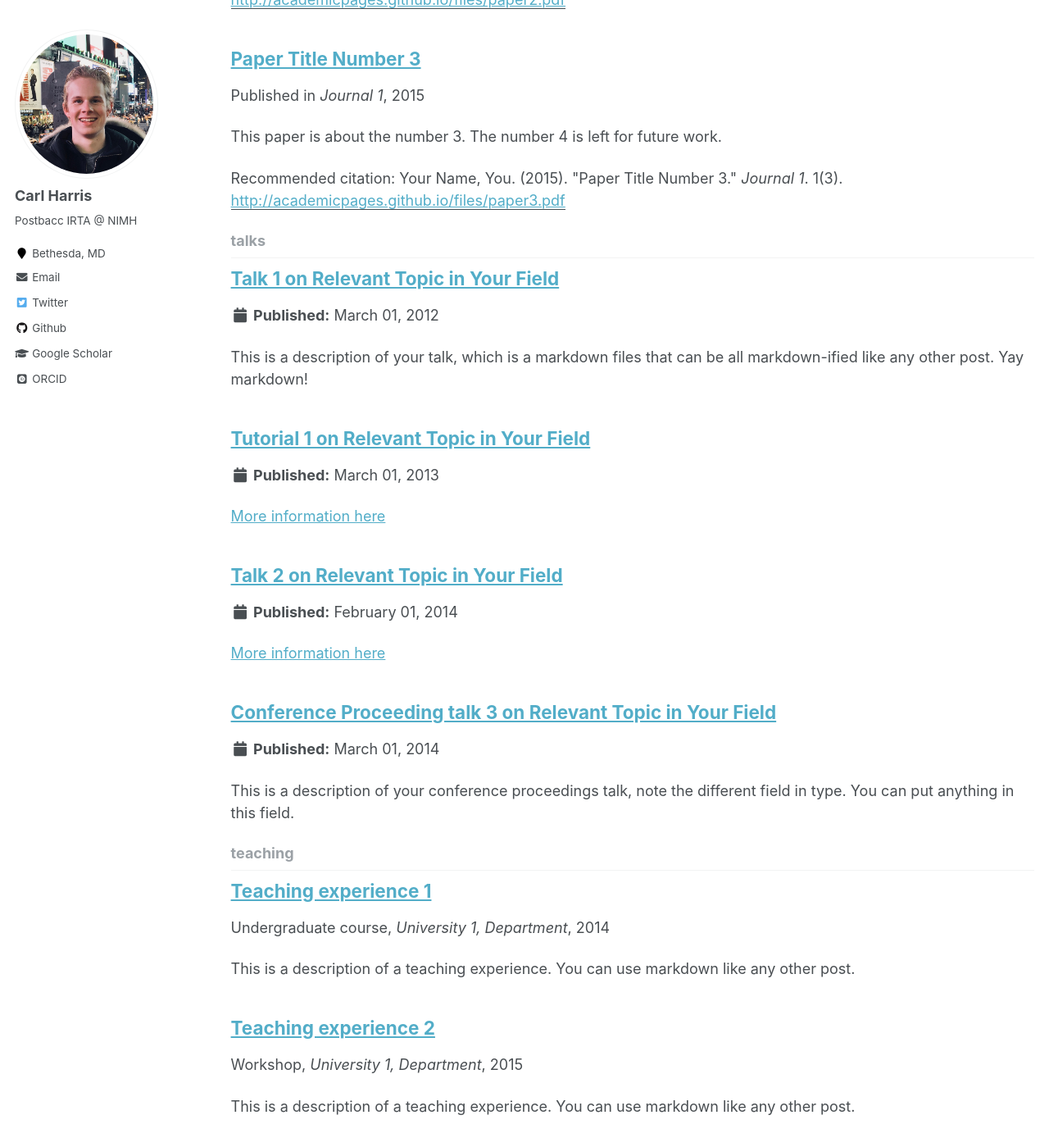
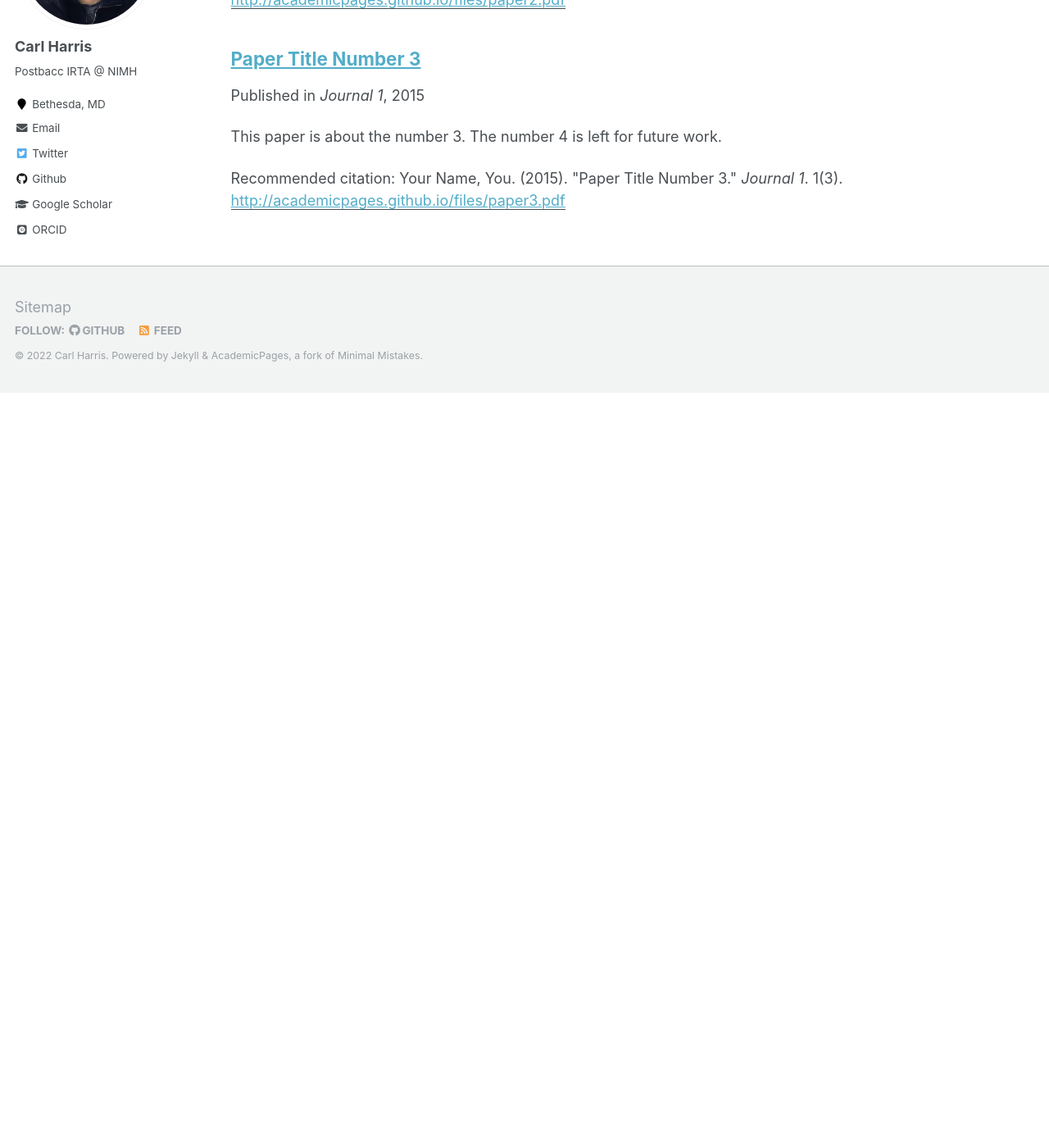
Before and after one commit to carlwharris/carlwharris.github.io, a Jekyll site: the page built from _pages/collection-archive.html, in a window 1280 px wide and 1400 px high, scrolled down 1604 px. Shown: the whole window at 82% size. Built offline with Jekyll 4.4.1, drawn with Linux system fonts in a browser that asks for light colours; some web fonts are replaced; after the commit the page ends 2083 px from its top, so only the background shows below that; part of the change alters nothing that is shown.

Commit message:
remove teaching and talks pages

```diff
--- a/_config.yml
+++ b/_config.yml
@@ -81,7 +81,7 @@ analytics:
 # Site Author
 author:
   name             : "Carl Harris"
-  avatar           : "profile.jpg"
+  avatar           : "profile.JPG"
   bio              : "Postbacc IRTA @ NIMH"
   location         : "Bethesda, MD"
   employer         :
@@ -176,7 +176,7 @@ kramdown:
 # Collections
 collections:
   teaching:
-    output: true
+    output: false
     permalink: /:collection/:path/
   publications:
     output: true
@@ -185,12 +185,23 @@ collections:
     output: true
     permalink: /:collection/:path/
   talks:
-    output: true
+    output: false
     permalink: /:collection/:path/
 
 
 # Defaults
 defaults:
+  # _posts
+  - scope:
+      path: ""
+      type: posts
+    values:
+      layout: single
+      author_profile: true
+      read_time: true
+      comments: true
+      share: true
+      related: true
   # _pages
   - scope:
       path: ""
@@ -198,6 +209,15 @@ defaults:
     values:
       layout: single
       author_profile: true
+  # _teaching
+  - scope:
+      path: ""
+      type: teaching
+    values:
+      layout: single
+      author_profile: true
+      share: true
+      comments: true
   # _publications
   - scope:
       path: ""
@@ -207,6 +227,23 @@ defaults:
       author_profile: true
       share: true
       comments: true
+  # _portfolio
+  - scope:
+      path: ""
+      type: portfolio
+    values:
+      layout: single
+      author_profile: true
+      share: true
+      comment: true
+  # _talks
+  - scope:
+      path: ""
+      type: talks
+    values:
+      layout: talk
+      author_profile: true
+      share: true
 
 # Sass/SCSS
 sass:
```
